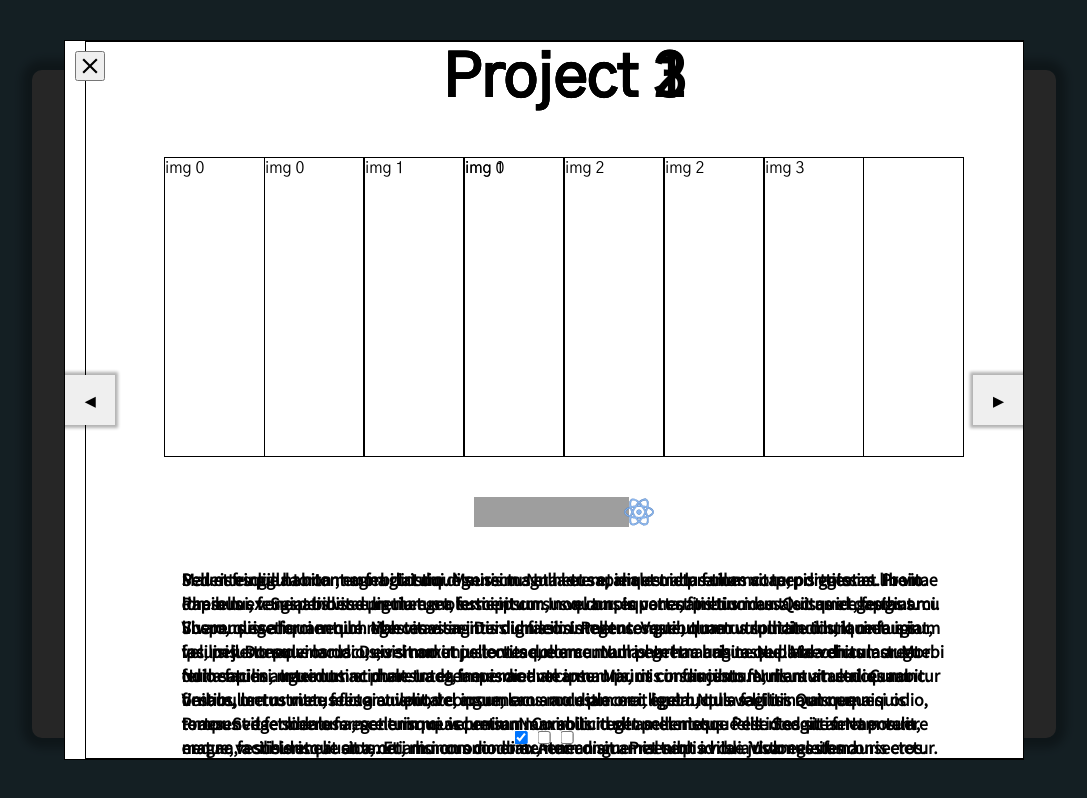
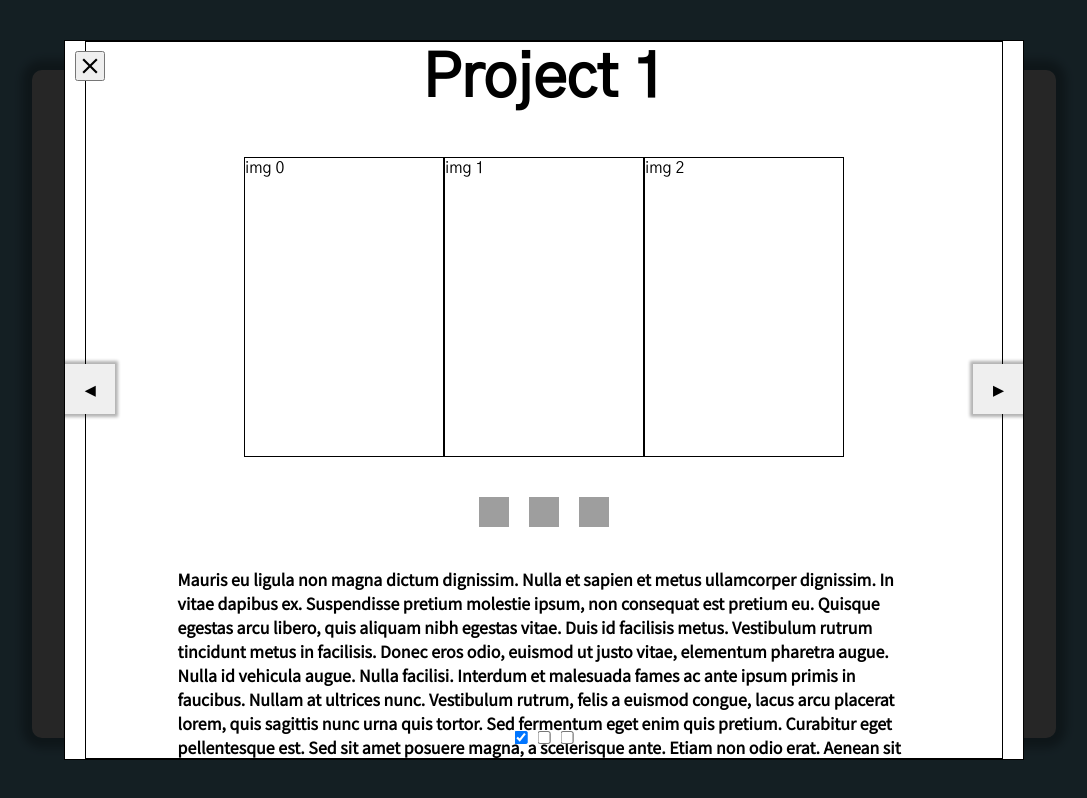
Before and after one commit to godcl1623/portfolio, a React (Create React App) app: page /works in a window 1280 px wide. Both pictures are taken after a click on the picture 335 px from the left and 429 px from the top of the page. Shown: the whole page, without its empty margins (96-1183 px from the left). Built offline with nearby package versions, Linux system fonts and the light colour scheme; grey boxes are pictures that could not be loaded.

Commit message:
develop - Works 슬라이드 형식 구현

```diff
--- a/src/components/App.js
+++ b/src/components/App.js
@@ -25,6 +25,7 @@ const App = () => (
           font-family: 'Gothic A1', sans-serif;
           -ms-overflow-style: none;
           scrollbar-width: none;
+          list-style: none;
           z-index: 1;
         }
         ::-webkit-scrollbar {
--- a/src/components/modal/projects/Projects.js
+++ b/src/components/modal/projects/Projects.js
@@ -5,6 +5,7 @@ import { css } from '@emotion/react';
 import PageBtn from './layouts/PageBtn';
 import BodySection from './layouts/BodySection';
 import projectsData from '../../../db/projectsData';
+import { flex } from '../../../styles/presets';
 
 const Projects = () => {
   const modalState = useSelector(state => state.modalState);
@@ -26,22 +27,25 @@ const Projects = () => {
   });
 
   return (
+    <>
+      <PageBtn direction='left' />
       <div className="Projects"
         css={css`
           display: flex;
-        width: 100%;
+          width: ${100 * headers.length}%;
           height: 100%;
           justifyContent: center;
           opacity: ${modalState ? '100%' : '0'};
           transition: all 0.3s;
           position: relative;
+          left: 100%;
+          overflow-x: hidden;
         `}
       >
-      <PageBtn direction='left' />
-      {/* <BodySection /> */}
         { Bodies(projectsData) }
+      </div>
       <PageBtn direction='right' />
-    </div>
+    </>
   );
 };
 
--- a/src/components/modal/projects/layouts/BodySection.js
+++ b/src/components/modal/projects/layouts/BodySection.js
@@ -44,7 +44,7 @@ const BodySection = props => {
   });
 
   return (
-    <div
+    <li
       className="container-body"
       css={css`
         // 임시
@@ -54,10 +54,9 @@ const BodySection = props => {
         width: 100%;
         height: 100%;
         overflow-y: scroll;
-        overflow-x: hidden;
         // opacity: ${props.selectedNumber === selectedProject ? '100%' : '0'};
         // display: ${props.selectedNumber === selectedProject ? 'block' : 'none'};
-        position: absolute;
+        position: relative;
         // left: -500px;
         transition: all 0.5s;
       `}
@@ -97,7 +96,7 @@ const BodySection = props => {
       >
         { makeChkboxes }
       </div>
-    </div>
+    </li>
   );
 };
 
--- a/src/components/modal/projects/layouts/PageBtn.js
+++ b/src/components/modal/projects/layouts/PageBtn.js
@@ -9,8 +9,7 @@ const PageBtn = ({ direction }) => {
   const current = useSelector(state => state.selectedProject);
   const list = useSelector(state => state.projectsList);
   const dispatch = useDispatch();
-  const testFunc = (btnText, e) => {
-    console.log(e.target);
+  const testFunc = btnText => {
     const projectText = current.split(' ')[0];
     let projectNumber = Number(current.split(' ')[1]);
     projectNumber = btnText === '▶' ? projectNumber + 1 : projectNumber - 1;
@@ -28,7 +27,6 @@ const PageBtn = ({ direction }) => {
   return (
     <div
       className={`container ${direction}`}
-      // style={{ border: '1px solid black' }}
       css={css`
         ${flex.vertical}
         z-index: 2;
@@ -42,9 +40,10 @@ const PageBtn = ({ direction }) => {
           width: 50px;
           height: 50px;
           position: absolute;
+          top: 45%;
           ${direction === 'left' ? 'left: 0;' : 'right: 0;'};
         `}
-        onClick={e => testFunc(btnText, e)}
+        onClick={() => testFunc(btnText)}
       >{ btnText }</button>
     </div>
   );
```
Lines whose indentation alone changed are shown as unchanged.
